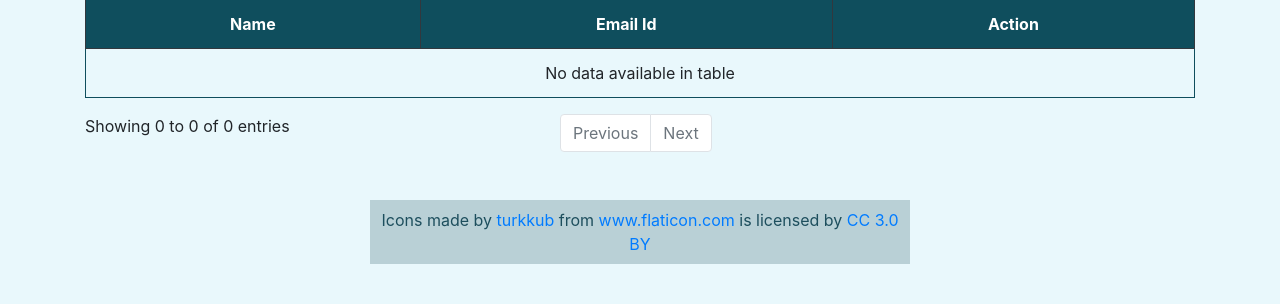
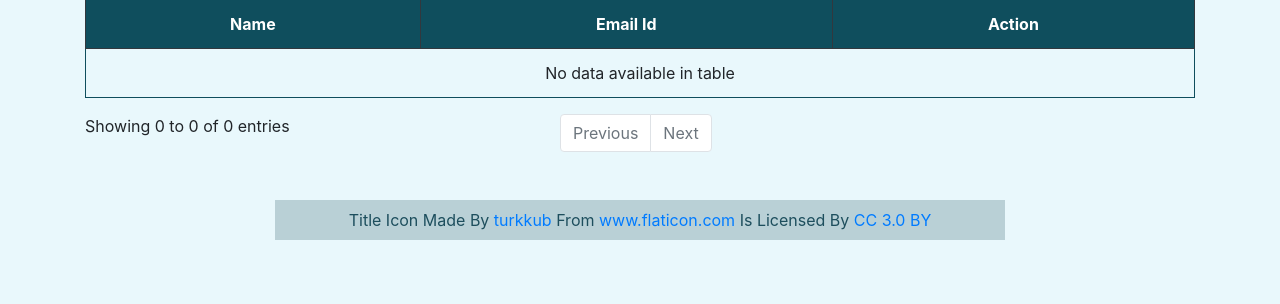
Before and after one commit to suraj-sella/Candidate-Management-System, a CodeIgniter app: page /Candidate-Management-System/index.php/candidates/index in a window 1280 px wide. Shown: the part 198-502 px from the top of the page. Run offline with CodeIgniter, Linux system fonts and the light colour scheme; data that the repository does not hold is empty; some libraries are stand-ins or nearby versions.

Commit message:
Minor Corrections To Footer

```diff
--- a/application/views/includes/footer.php
+++ b/application/views/includes/footer.php
@@ -1,10 +1,10 @@
             <div class="row">
-                <div class="offset-md-3 col-md-6 text-center">
-                    <p class="footsection">Icons made by
+                <div class="offset-md-2 col-md-8 text-center">
+                    <p class="footsection">Title Icon Made By
                         <a href="https://www.flaticon.com/authors/turkkub" title="turkkub">turkkub</a>
-                        from
+                        From
                         <a href="https://www.flaticon.com/" title="Flaticon">www.flaticon.com</a>
-                        is licensed by
+                        Is Licensed By
                         <a href="http://creativecommons.org/licenses/by/3.0/" title="Creative Commons BY 3.0" target="_blank">CC 3.0 BY</a>
                     </p>
                 </div>
@@ -26,7 +26,7 @@
                 type: 'success',
                 modal: true,
                 killer: true,
-                timeout: 500,
+                timeout: 1000,
                 theme: 'metroui'
             });
             success.show();
```
